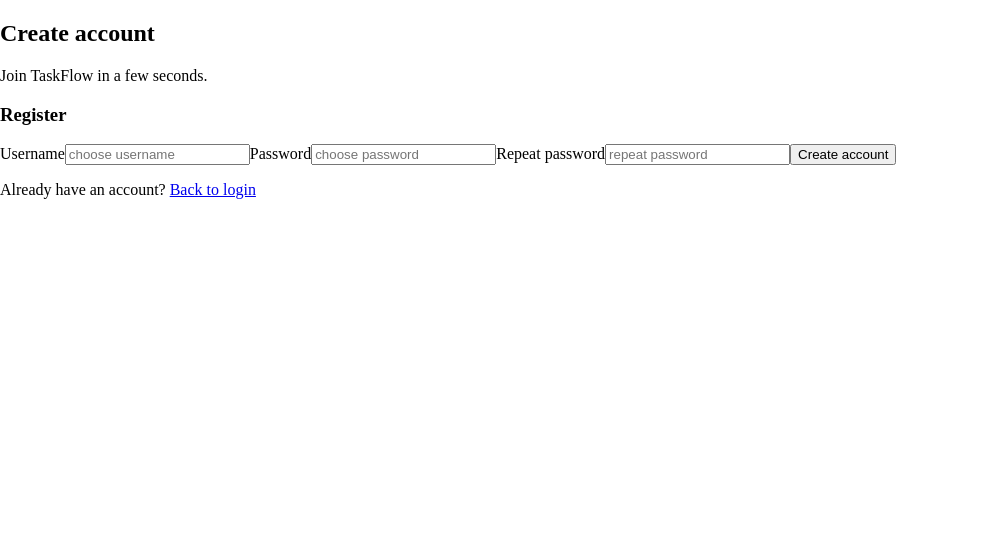
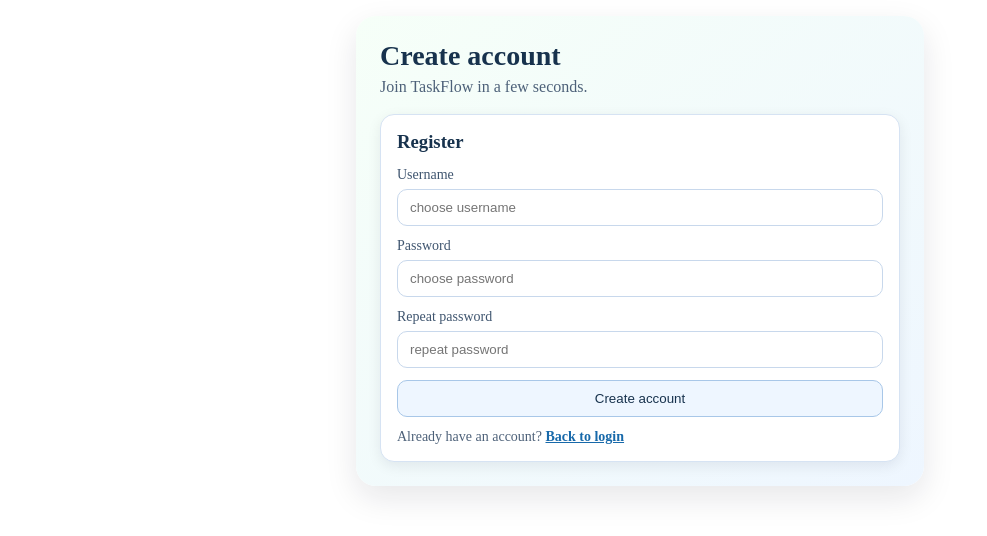
Before and after one commit to LucaJT4M/taskFlow, a React (Vite) app in the folder frontend/: page /signup in a window 1280 px wide. Shown: the top 536 px of the page, without its empty margins (0-987 px from the left). Built offline with nearby package versions, Linux system fonts and the light colour scheme.

Commit message:
merge conflict fehlerbehebung

```diff
--- a/frontend/src/index.css
+++ b/frontend/src/index.css
@@ -24,6 +24,91 @@
 
   --font-sans: 'Plus Jakarta Sans', system-ui, sans-serif;
   --font-serif: 'Instrument Serif', Georgia, serif;
+}
+
+
+.auth-shell {
+	max-width: 520px;
+	margin: 16px auto;
+	padding: 24px;
+	border-radius: 20px;
+	background: linear-gradient(140deg, #f6fff8 0%, #eef6ff 100%);
+	box-shadow: 0 12px 32px rgba(16, 24, 40, 0.1);
+}
+
+.auth-title {
+	margin: 0 0 6px;
+	font-size: 28px;
+	color: #17324d;
+}
+
+.auth-subtitle {
+	margin: 0 0 18px;
+	color: #4d6179;
+}
+
+.auth-card {
+	border: 1px solid #d6e3f3;
+	border-radius: 14px;
+	padding: 16px;
+	background: #ffffff;
+	box-shadow: 0 4px 14px rgba(0, 18, 42, 0.08);
+	transition: transform 0.2s ease, box-shadow 0.2s ease;
+}
+
+.auth-card-title {
+	margin: 0 0 12px;
+	color: #17324d;
+}
+
+.auth-label {
+	font-size: 14px;
+	color: #3f556f;
+}
+
+.auth-input {
+	display: block;
+	width: 100%;
+	box-sizing: border-box;
+	margin: 6px 0 10px;
+	padding: 10px 12px;
+	border: 1px solid #c8d8ec;
+	border-radius: 10px;
+	outline: none;
+}
+
+.auth-input:last-of-type {
+	margin-bottom: 12px;
+}
+
+.auth-button {
+	width: 100%;
+	padding: 10px 12px;
+	border-radius: 10px;
+	cursor: pointer;
+}
+
+.auth-button-primary {
+	border: none;
+	color: #ffffff;
+	background: linear-gradient(120deg, #1c7ed6 0%, #1f9c89 100%);
+}
+
+.auth-button-secondary {
+	border: 1px solid #a8c7e8;
+	color: #17324d;
+	background: #eef6ff;
+}
+
+.auth-switch-text {
+	margin: 12px 0 0;
+	font-size: 14px;
+	color: #4d6179;
+}
+
+.auth-switch-link {
+	color: #1769aa;
+	font-weight: 600;
 }
 
 body { margin: 0; }
```
Also changed, not shown: 1 other file (tests, documents, lock files or other folders).
